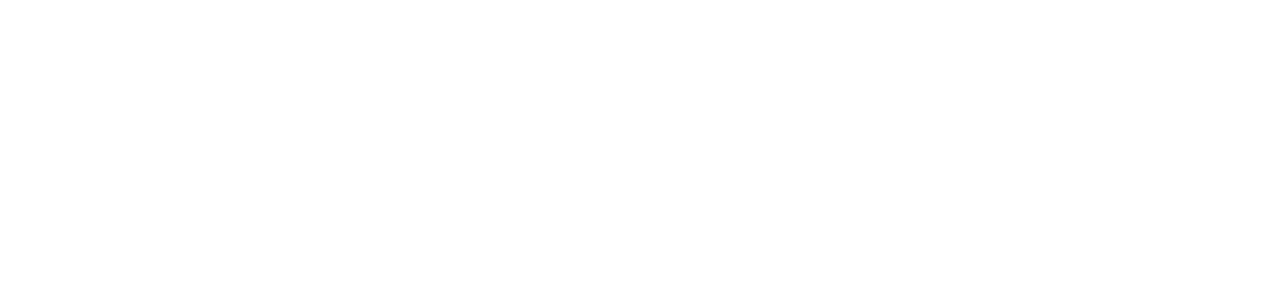
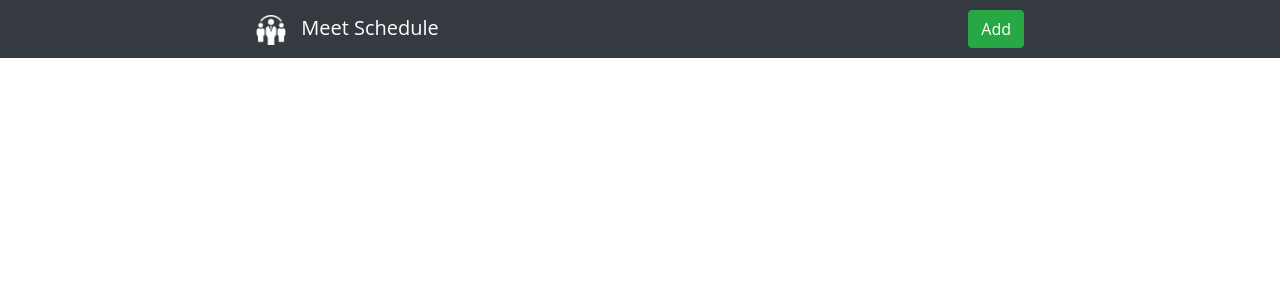
Before and after one commit to lechcirmirakis/meet-schedule, a React (Create React App) app: page / in a window 1280 px wide. Shown: the top 300 px of the page. Built offline with nearby package versions, Linux system fonts and the light colour scheme.

Commit message:
add navbar component

```diff
--- a/src/App.js
+++ b/src/App.js
@@ -1,11 +1,14 @@
 import React from 'react';
 import 'bootstrap/dist/css/bootstrap.min.css';
 import Container from './hoc/container';
+import Navbar from './components/navbar';
+
 import './App.scss';
 
 function App() {
   return (
     <div className="App">
+      <Navbar />
       <Container>
 
       </Container>
--- a/src/App.scss
+++ b/src/App.scss
@@ -1,6 +1,8 @@
 @import "styles/colors";
 @import "styles/breakpoints";
 @import "styles/mixins";
+@import "styles/container";
+@import "styles/partials/all";
 
 .App {
   background-color: $main-green;
--- /dev/null
+++ b/src/components/navbar.js
@@ -0,0 +1,24 @@
+import React from 'react';
+import Navbar from 'react-bootstrap/Navbar';
+import Button from 'react-bootstrap/Button';
+import Container from '../hoc/container';
+
+const navbar = props => {
+  return (
+    <Navbar bg="dark" variant="dark">
+      <Container>
+        <Navbar.Brand href="#home">
+          <img
+            alt="App Logo"
+            src="images/icons/meet.png"
+            className="App__Logo"
+          />
+          {' Meet Schedule'}
+        </Navbar.Brand>
+        <Button variant="success">Add</Button>
+      </Container>
+    </Navbar>
+  )
+}
+
+export default navbar;
--- a/src/styles/_container.scss
+++ b/src/styles/_container.scss
@@ -1,9 +1,10 @@
 .container {
   margin: 0 auto;
+  width: 100%;
   height: 100%;
   padding: 0 10px;
 
   @include mediumLarge {
-    max-width: 768px;
+    max-width: 768px !important;
   }
 }
--- /dev/null
+++ b/src/styles/partials/_all.scss
@@ -0,0 +1 @@
+@import 'navbar'
--- /dev/null
+++ b/src/styles/partials/_navbar.scss
@@ -0,0 +1,5 @@
+.App__Logo {
+  width: 30px;
+  height: 30px;
+  margin-right: 10px;
+}
```
